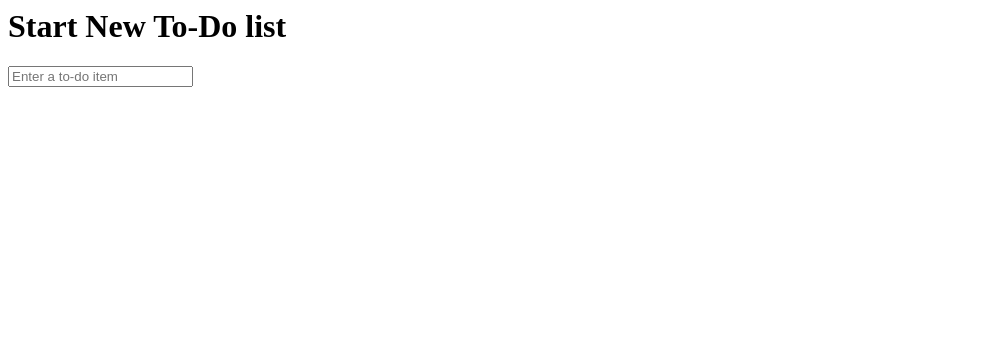
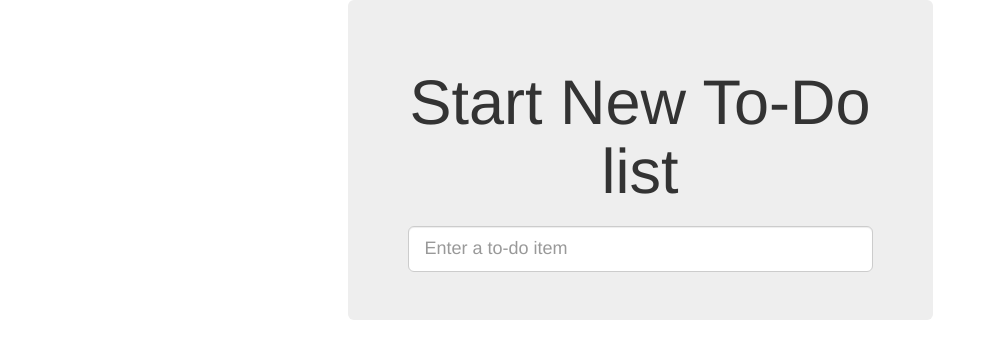
Before and after one commit to biggreenrm/TDD, a Django app: page / in a window 1280 px wide. Shown: the top 359 px of the page, without its empty margins (0-988 px from the left). Run offline with Django 3.2, Linux system fonts and the light colour scheme; some libraries are stand-ins or nearby versions.

Commit message:
use bootstrap for better view of templates

```diff
--- a/functional_tests/tests.py
+++ b/functional_tests/tests.py
@@ -1,11 +1,12 @@
-from django.test import LiveServerTestCase
+# from django.test import LiveServerTestCase
+from django.contrib.staticfiles.testing import StaticLiveServerTestCase
 from selenium import webdriver
 from selenium.webdriver.common.keys import Keys
 from selenium.common.exceptions import WebDriverException
 import time
 
 
-class NewVisitorTest(LiveServerTestCase):
+class NewVisitorTest(StaticLiveServerTestCase):
     """Тест для нового посетителя"""
 
     MAX_WAIT = 10
--- /dev/null
+++ b/lists/static/base.css
@@ -0,0 +1,3 @@
+#id_new_item {
+    margin-top: 2ex;
+}
--- a/lists/templates/base.html
+++ b/lists/templates/base.html
@@ -1,12 +1,36 @@
-<html>
+<!DOCTYPE html>
+<html lang="en">
+    <head>
+        <meta charset="utf-8">
+        <meta http-equiv="X-UA-Compatible" content="IE=edge">
+        <meta name="viewport" content="width=device-width, initial-scale=1">
         <title>To-Do lists</title>
+        <link href="/static/bootstrap/css/bootstrap.min.css" rel="stylesheet">
+        <link href="/static/base.css" rel="stylesheet">
+    </head>
     <body>
+        <div class="container">
+
+            <div class="row">
+                <div class="col-md-6 col-md-offset-3 jumbotron">
+                    <div class="text-center">
                         <h1>{% block header_text%}{% endblock %}</h1>
                         <form method="POST" action="{% block form_action %}{% endblock %}">
-            <input name="item_text" id="id_new_item" placeholder="Enter a to-do item"/>
+                            <input name="item_text" id="id_new_item"
+                            class="form-control input-lg" placeholder="Enter a to-do item"/>
                             {% csrf_token %}
                         </form>
+                    </div>
+                </div>
+            </div>
+
+            <div class="row">
+                <div class="col-md-6 col-md-offset-3">
                     {% block table %}
                     {% endblock %}
+                </div>
+            </div>
+
+        </div>
     </body>
 </html>
--- a/lists/templates/list.html
+++ b/lists/templates/list.html
@@ -2,7 +2,7 @@
 {% block header_text %}Your To-Do list{% endblock %}
 {% block form_action %}/lists/{{ list.id }}/add_item{% endblock %}
 {% block table %}
-    <table id="id_list_table">
+    <table id="id_list_table" class="table">
         {% for item in list.item_set.all %}
         <tr><td>{{ forloop.counter }}: {{ item.text }}</td></tr>
         {% endfor %}
```
Also changed, not shown: 1 other file. Lines whose indentation alone changed are shown as unchanged.
